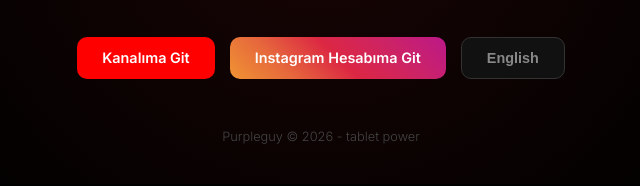
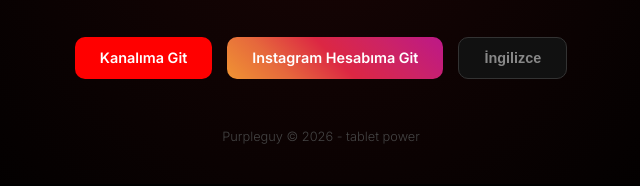
Before and after one commit to aftonpurpleguy560-byte/Hi, a plain HTML site: page index.html in a window 1280 px wide. Shown: the part 522-708 px from the top of the page, 319-959 px from the left. Drawn offline with Linux system fonts and the light colour scheme.

Commit message:
Update index.html

```diff
--- a/index.html
+++ b/index.html
@@ -26,7 +26,7 @@
         <div class="cta-buttons">
             <a href="https://www.youtube.com/@efemert2181" target="_blank" class="btn-primary" id="btn-yt">Kanalıma Git</a>
             <a href="https://www.instagram.com/efe_01107/" target="_blank" class="btn-instagram" id="btn-insta">Instagram Hesabıma Git</a>
-            <button id="lang-btn" class="btn-secondary">English</button>
+            <button id="lang-btn" class="btn-secondary">İngilizce</button>
         </div>
 
         <footer class="signature">
```
